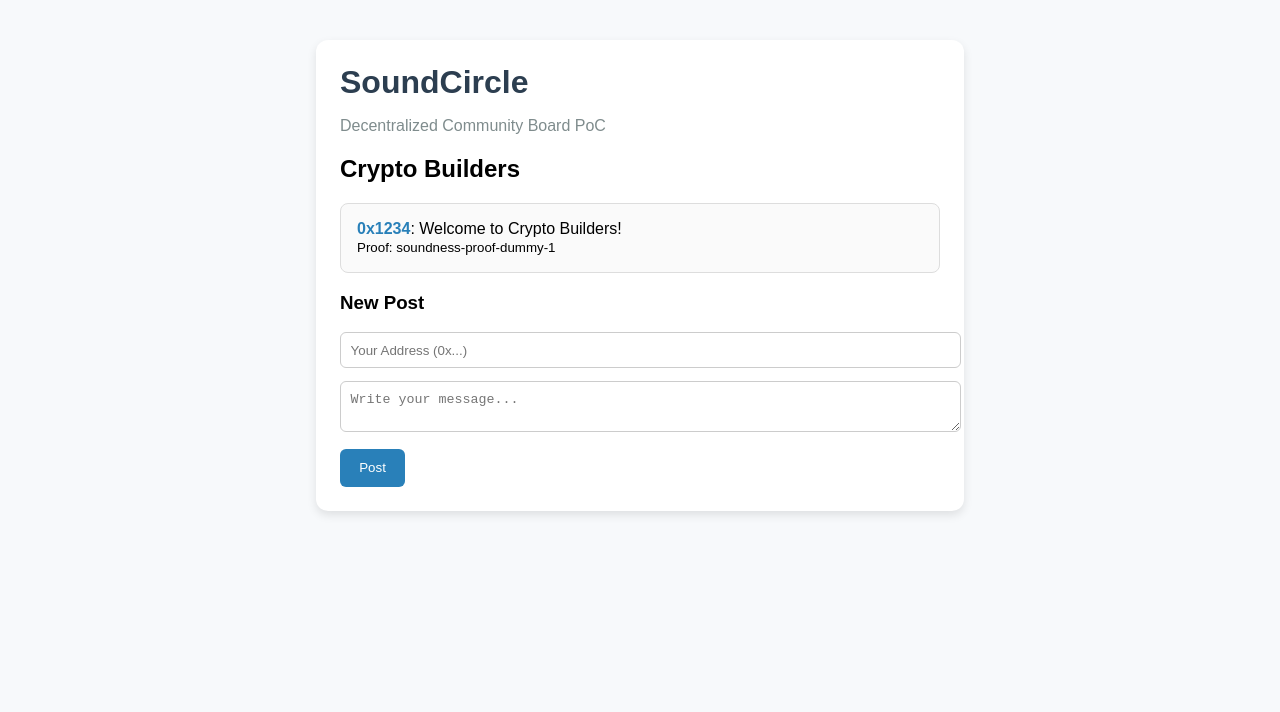
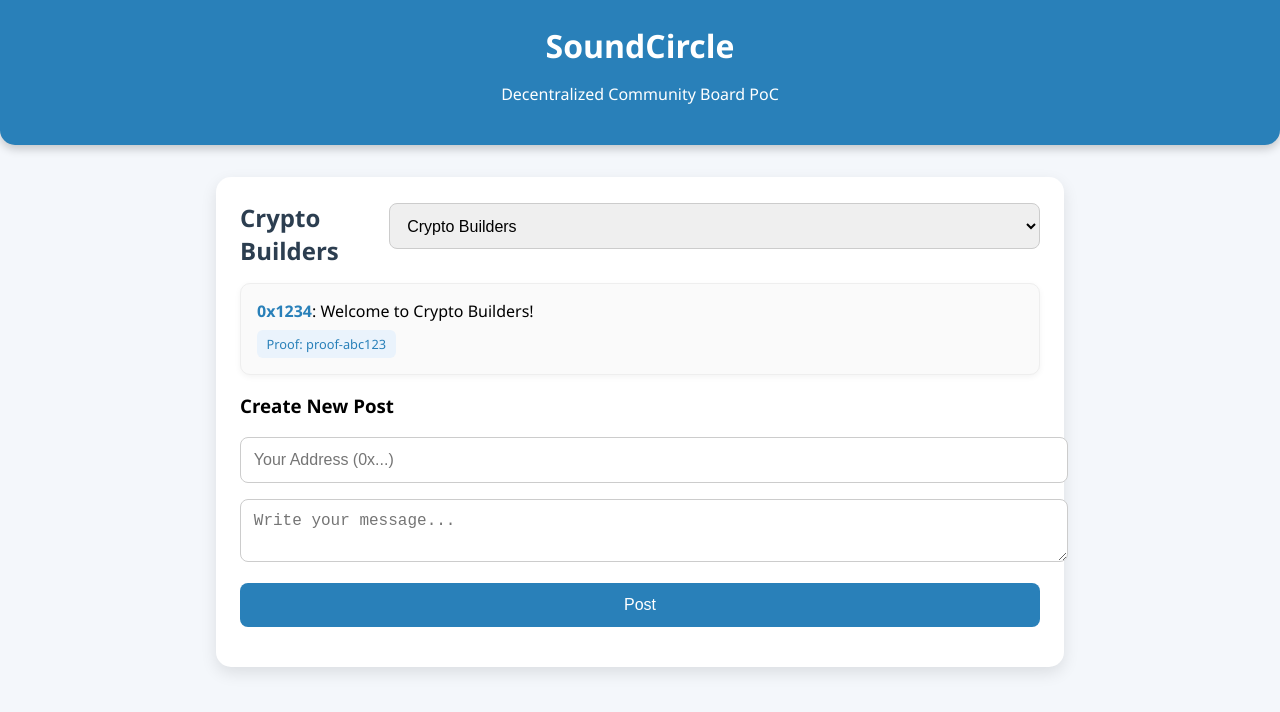
Before and after one commit to Puanxyz/SoundCircle, a plain HTML site: page index.html in a window 1280 px wide. Drawn offline with Linux system fonts and the light colour scheme.

Commit message:
Update index.html

```diff
--- a/index.html
+++ b/index.html
@@ -5,91 +5,169 @@
   <title>SoundCircle PoC</title>
   <style>
     body {
-      font-family: Arial, sans-serif;
-      background: #f7f9fb;
-      display: flex;
-      justify-content: center;
-      padding: 2rem;
+      font-family: 'Segoe UI', Tahoma, Geneva, Verdana, sans-serif;
+      background: #f4f7fb;
+      margin: 0;
+      padding: 0;
     }
+
+    header {
+      background: #2980b9;
+      color: white;
+      padding: 1.5rem;
+      text-align: center;
+      border-bottom-left-radius: 15px;
+      border-bottom-right-radius: 15px;
+      box-shadow: 0 4px 10px rgba(0,0,0,0.2);
+    }
+
+    header h1 {
+      margin: 0;
+      font-size: 2rem;
+    }
+
     .container {
-      max-width: 600px;
+      max-width: 800px;
+      margin: 2rem auto;
+      padding: 1.5rem;
+      background: white;
+      border-radius: 15px;
+      box-shadow: 0 6px 16px rgba(0,0,0,0.1);
+    }
+
+    select, input, textarea, button {
       width: 100%;
-      background: #fff;
-      padding: 1.5rem;
-      border-radius: 12px;
-      box-shadow: 0 4px 10px rgba(0,0,0,0.1);
+      margin-bottom: 1rem;
+      padding: 0.8rem;
+      border-radius: 8px;
+      border: 1px solid #ccc;
+      font-size: 1rem;
     }
-    h1 { margin: 0; color: #2c3e50; }
-    .tagline { color: #7f8c8d; margin-bottom: 1rem; }
-    .post {
-      border: 1px solid #ddd;
-      padding: 1rem;
-      border-radius: 8px;
-      margin-bottom: 1rem;
-      background: #fafafa;
-    }
-    .post strong { color: #2980b9; }
-    textarea, input {
-      width: 100%;
-      margin-bottom: 0.8rem;
-      padding: 0.6rem;
-      border-radius: 6px;
-      border: 1px solid #ccc;
-    }
+
     button {
       background: #2980b9;
       color: white;
       border: none;
-      padding: 0.7rem 1.2rem;
+      cursor: pointer;
+      transition: background 0.3s;
+    }
+
+    button:hover {
+      background: #1f5f86;
+    }
+
+    .circle-header {
+      display: flex;
+      justify-content: space-between;
+      align-items: center;
+      margin-bottom: 1rem;
+    }
+
+    .circle-header h2 {
+      margin: 0;
+      color: #2c3e50;
+    }
+
+    .posts .post {
+      border: 1px solid #eee;
+      padding: 1rem;
+      border-radius: 10px;
+      margin-bottom: 1rem;
+      background: #fafafa;
+      box-shadow: 0 2px 6px rgba(0,0,0,0.05);
+    }
+
+    .post strong {
+      color: #2980b9;
+    }
+
+    .proof {
+      display: inline-block;
+      background: #eaf3fc;
+      color: #2980b9;
+      font-size: 0.8rem;
+      padding: 0.3rem 0.6rem;
       border-radius: 6px;
-      cursor: pointer;
+      margin-top: 0.5rem;
     }
-    button:hover { background: #1c5985; }
   </style>
 </head>
 <body>
+  <header>
+    <h1>SoundCircle</h1>
+    <p>Decentralized Community Board PoC</p>
+  </header>
+
   <div class="container">
-    <h1>SoundCircle</h1>
-    <p class="tagline">Decentralized Community Board PoC</p>
+    <div class="circle-header">
+      <h2 id="circle-name">Crypto Builders</h2>
+      <select id="circle-select">
+        <option value="0">Crypto Builders</option>
+        <option value="1">Web3 Devs</option>
+      </select>
+    </div>
 
-    <h2>Crypto Builders</h2>
-    <div id="posts"></div>
+    <div id="posts" class="posts"></div>
 
-    <h3>New Post</h3>
+    <h3>Create New Post</h3>
     <input id="author" placeholder="Your Address (0x...)" />
     <textarea id="message" placeholder="Write your message..."></textarea>
     <button onclick="createPost()">Post</button>
   </div>
 
   <script>
-    let posts = [
-      { author: "0x1234", message: "Welcome to Crypto Builders!", proof: "soundness-proof-dummy-1" }
+    // Demo data
+    let circles = [
+      {
+        id: 0,
+        name: "Crypto Builders",
+        posts: [
+          { author: "0x1234", message: "Welcome to Crypto Builders!", proof: "proof-abc123" }
+        ]
+      },
+      {
+        id: 1,
+        name: "Web3 Devs",
+        posts: [
+          { author: "0x5678", message: "Hello Web3 world!", proof: "proof-def456" }
+        ]
+      }
     ];
+
+    let currentCircle = 0;
 
     function renderPosts() {
       const postsDiv = document.getElementById("posts");
       postsDiv.innerHTML = "";
-      posts.forEach(p => {
-        postsDiv.innerHTML += `<div class="post">
-          <strong>${p.author}</strong>: ${p.message}<br>
-          <small>Proof: ${p.proof}</small>
-        </div>`;
+      circles[currentCircle].posts.forEach(p => {
+        postsDiv.innerHTML += `
+          <div class="post">
+            <strong>${p.author}</strong>: ${p.message}<br>
+            <span class="proof">Proof: ${p.proof}</span>
+          </div>
+        `;
       });
+      document.getElementById("circle-name").innerText = circles[currentCircle].name;
     }
 
     function createPost() {
       const author = document.getElementById("author").value;
       const message = document.getElementById("message").value;
-      if (!author || !message) return alert("Fill all fields");
+      if (!author || !message) return alert("Please fill all fields");
 
       const proof = `proof-${author.slice(0,6)}-${message.length}-${Date.now()}`;
-      posts.push({ author, message, proof });
+      circles[currentCircle].posts.push({ author, message, proof });
       renderPosts();
 
       document.getElementById("author").value = "";
       document.getElementById("message").value = "";
     }
 
+    document.getElementById("circle-select").addEventListener("change", (e) => {
+      currentCircle = parseInt(e.target.value);
+      renderPosts();
+    });
+
     renderPosts();
   </script>
 </body>
```
